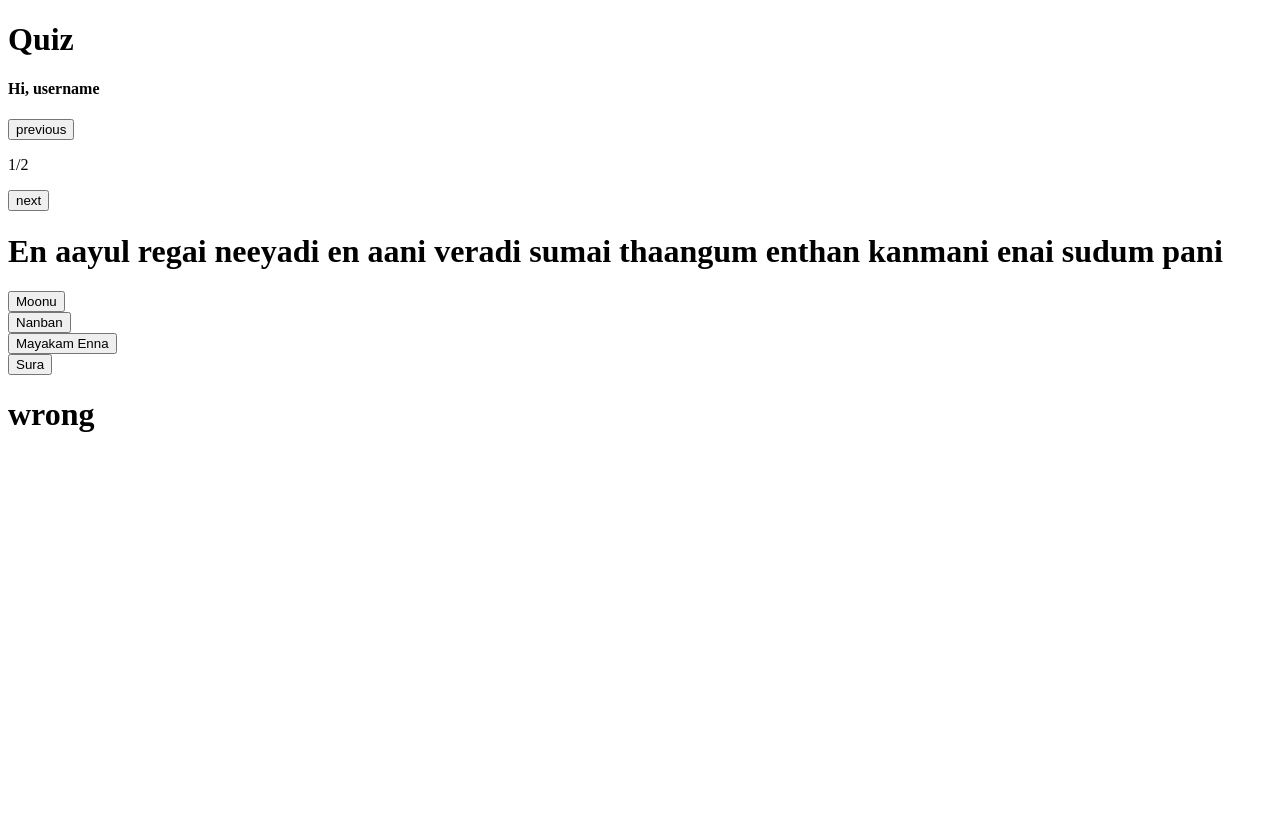
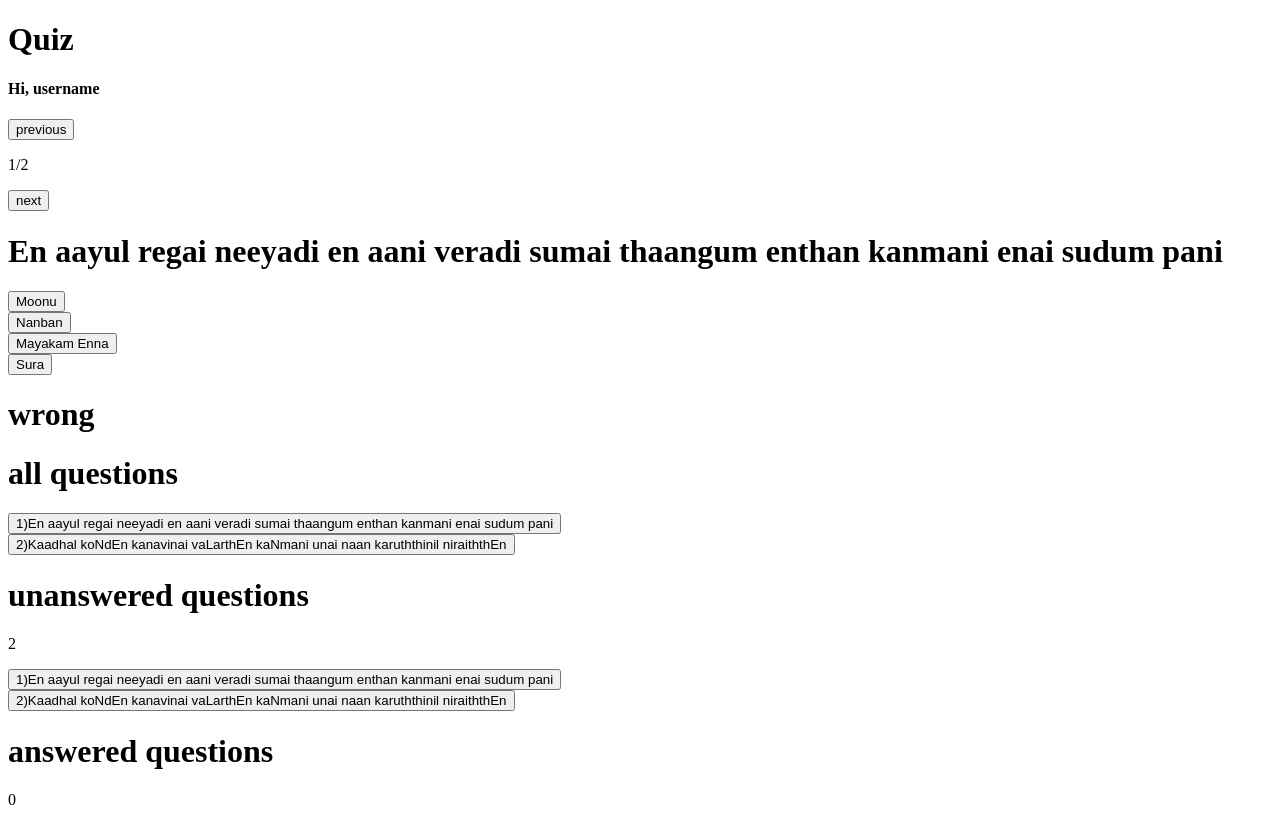
Before and after one commit to rahul162raj/react-tamil-lyrics-quiz, a React (Create React App) app: page / in a window 1280 px wide. Before the commit the page ends 800 px from the top, so only its background shows below. Built offline with nearby package versions, Linux system fonts and the light colour scheme.

Commit message:
Filter logic implemented

```diff
--- /dev/null
+++ b/src/Components/FilterTabs.jsx
@@ -0,0 +1,42 @@
+import React from "react";
+
+export default function FilterTabs({ questions, goToSection }) {
+  if (questions.length === 0) {
+    return <h1>loading</h1>;
+  } else {
+    return (
+      <div>
+        <h1>all questions</h1>
+        {questions.map((item, key) => (
+          <div key={key}>
+            <button onClick={() => goToSection(key + 1)}>
+              {key + 1 + ")" + item.title}
+            </button>
+          </div>
+        ))}
+        <h1>unanswered questions</h1>
+        <p>{questions.filter((item) => item.userAnswer === null).length}</p>
+        {questions
+          .filter((item) => item.userAnswer === null)
+          .map((item, key) => (
+            <div key={key}>
+              <button onClick={() => goToSection(key + 1)}>
+                {key + 1 + ")" + item.title}
+              </button>
+            </div>
+          ))}
+        <h1>answered questions</h1>
+        <p>{questions.filter((item) => item.userAnswer !== null).length}</p>
+        {questions
+          .filter((item) => item.userAnswer !== null)
+          .map((item, key) => (
+            <div key={key}>
+              <button onClick={() => goToSection(key + 1)}>
+                {key + 1 + ")" + item.title}
+              </button>
+            </div>
+          ))}
+      </div>
+    );
+  }
+}
--- a/src/Pages/Quiz.jsx
+++ b/src/Pages/Quiz.jsx
@@ -1,9 +1,10 @@
 import React, { useState, useEffect } from "react";
+import FilterTabs from "../Components/FilterTabs";
 import Question from "../Components/Question";
 import { getAllQuestions } from "./../Services/MockQuestions";
 
 export default function Quiz() {
-  const [questions, setQuestions] = useState({});
+  const [questions, setQuestions] = useState([]);
   const [questionIndex, setQuestionIndex] = useState(1);
   const startIndex = 1;
   const endIndex = questions.length;
@@ -35,6 +36,10 @@
     }
   }
 
+  function goToSection(index) {
+    setQuestionIndex(index);
+  }
+
   if (questions.length === 0) {
     return <h1>empty</h1>;
   } else {
@@ -61,6 +66,7 @@
           question={questions[questionIndex - 1]}
           updateUserAnswers={updateUserAnswers}
         />
+        <FilterTabs questions={questions} goToSection={goToSection} />
       </React.Fragment>
     );
   }
```
